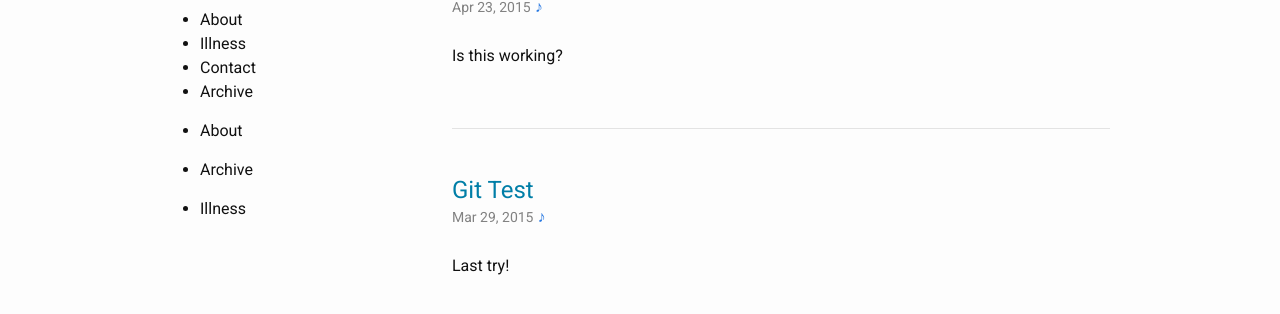
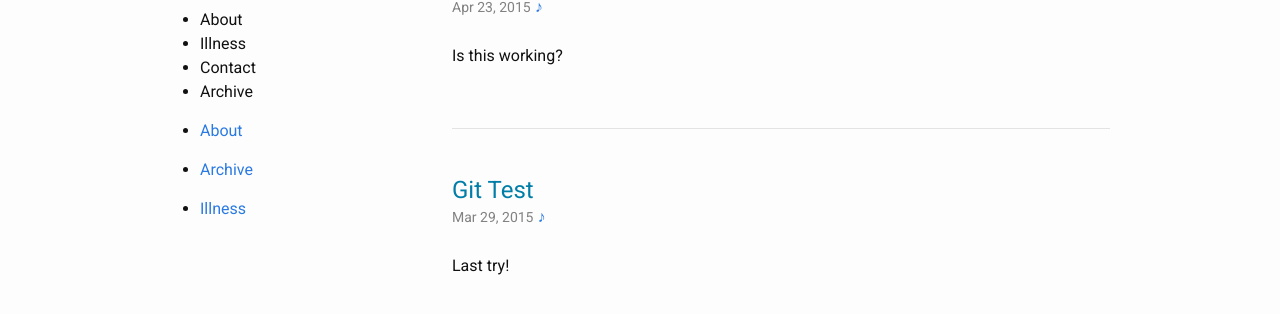
Before and after one commit to andyml123/andyml123.github.io, a Jekyll site: the page built from index.html, in a window 1280 px wide. Shown: the part 189-503 px from the top of the page. Built offline with Jekyll 4.4.1, drawn with Linux system fonts in a browser that asks for light colours; the list of posts is cut into pages by our own code.

Commit message:
inital commit

```diff
--- a/index.html
+++ b/index.html
@@ -73,7 +73,7 @@ layout: default
       <div class="trigger">
         {% for page in site.pages %}
           {% if page.title %}
-          <ul><li><a class="menu-link" href="{{ page.url | prepend: site.baseurl }}">{{ page.title }}</a></li></ul>
+          <ul><li><a href="{{ page.url | prepend: site.baseurl }}">{{ page.title }}</a></li></ul>
           {% endif %}
         {% endfor %}
       </div>
```
